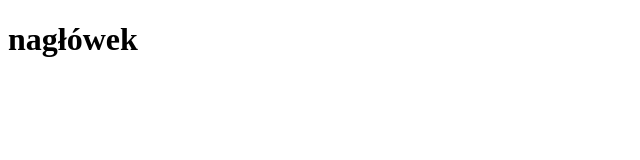
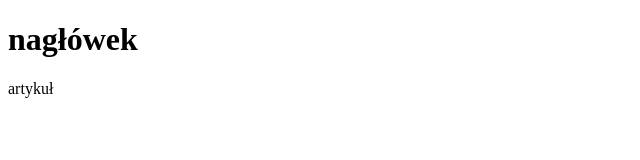
Before and after one commit to LubiePsy33/kosmiczne, a plain HTML site: page index.html in a window 1280 px wide. Shown: the full height of the page, 0-640 px from the left. Drawn offline with Linux system fonts and the light colour scheme.

Commit message:
create article below the header

```diff
--- a/index.html
+++ b/index.html
@@ -8,6 +8,7 @@
 </head>
 <body>
     <h1>nagłówek</h1>
+    <article>artykuł</article>
 
 </body>
 </html>
```
